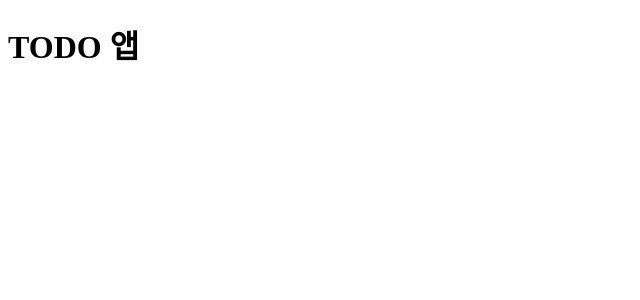
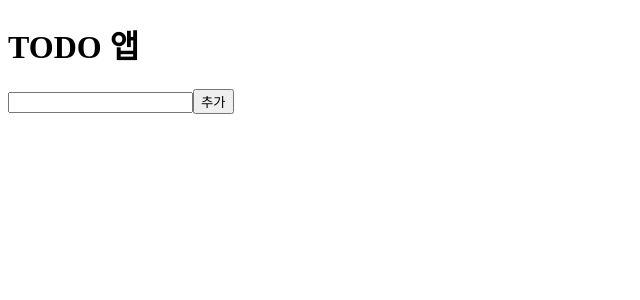
Before and after one commit to ygvbhy/vue-composition, a Vue app: page / in a window 1280 px wide. Shown: the top 300 px of the page, without its empty margins (0-640 px from the left). Built offline with nearby package versions, Linux system fonts and the light colour scheme.

Commit message:
Todo Input 구현 및 로컬스토리지 저장

```diff
--- a/src/App.vue
+++ b/src/App.vue
@@ -1,13 +1,15 @@
 <template>
   <todo-header></todo-header>
-  <div></div>
+  <todo-input></todo-input>
 </template>
 
 <script>
 import TodoHeader from "./components/TodoHeader.vue";
+import TodoInput from "./components/TodoInput.vue";
 export default {
   components: {
     TodoHeader,
+    TodoInput,
   },
 };
 </script>
--- /dev/null
+++ b/src/components/TodoInput.vue
@@ -0,0 +1,25 @@
+<template>
+  <div>
+    <input type="text" v-model="todoInput" />
+    <button @click="addTodo">추가</button>
+  </div>
+</template>
+
+<script>
+import { ref } from "vue";
+
+export default {
+  setup() {
+    const todoInput = ref("");
+
+    function addTodo() {
+      const todo = todoInput.value;
+      localStorage.setItem(todo, todo);
+    }
+
+    return { todoInput, addTodo };
+  },
+};
+</script>
+
+<style lang="scss" scoped></style>
```
